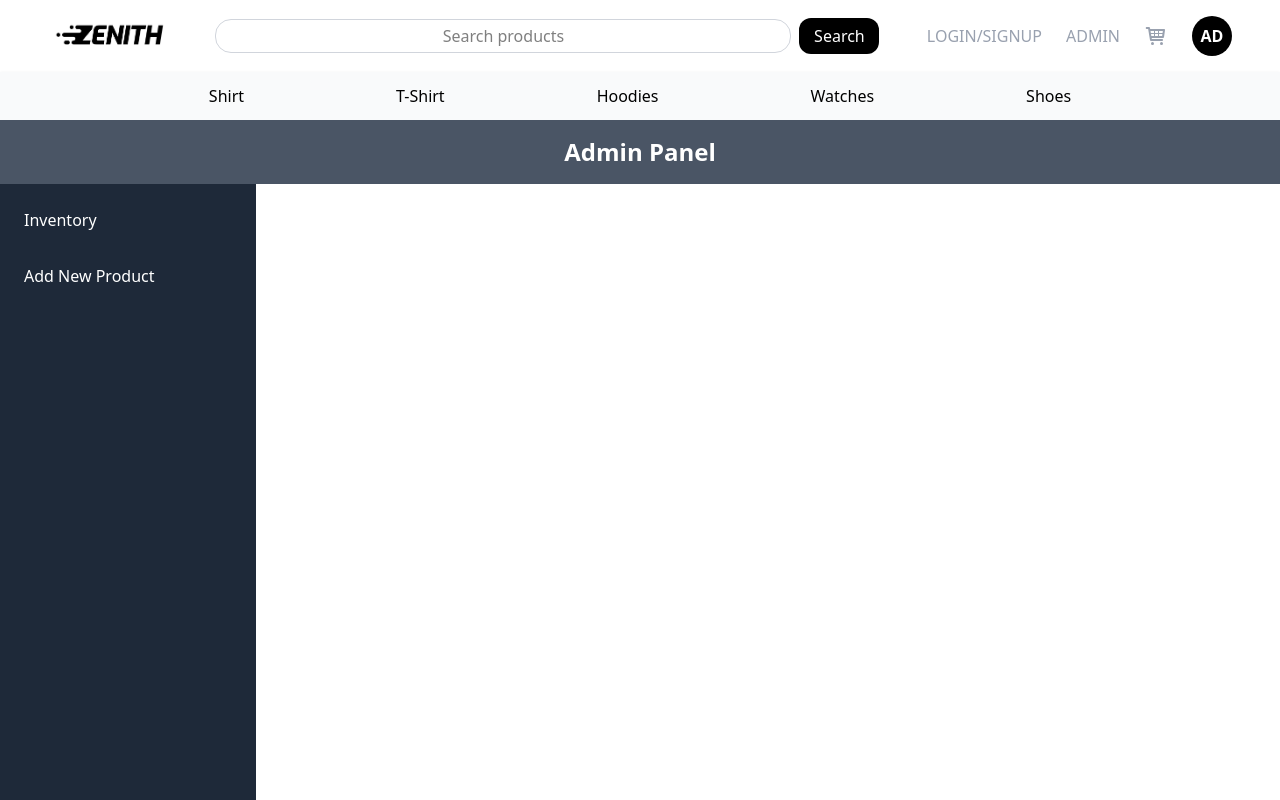
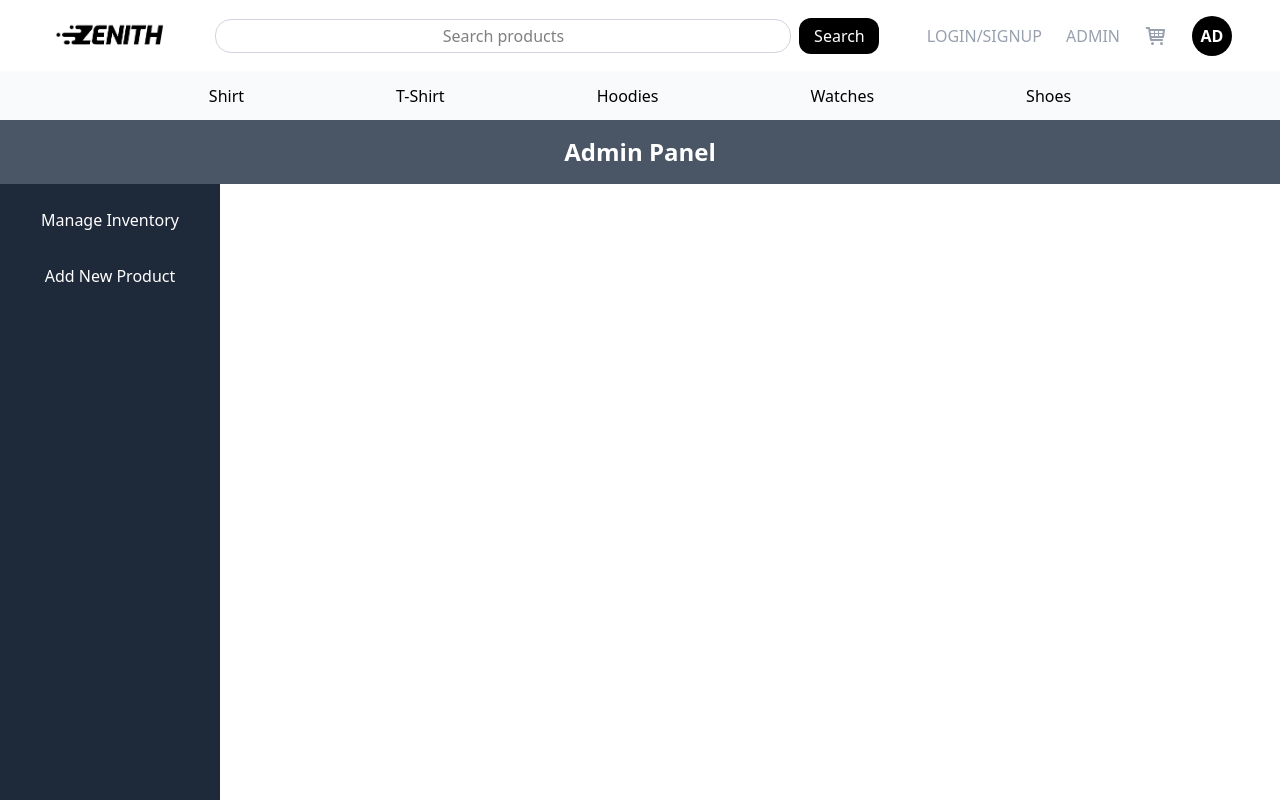
Before and after one commit to arpit2006-stack/PROJECTZENITH, a React (Vite) app in the folder frontend/: page /admin in a window 1280 px wide. Shown: the top 800 px of the page. Built offline with nearby package versions, Linux system fonts and the light colour scheme.

Commit message:
add some more features to admin pannel

```diff
--- a/frontend/src/components/admin.sidebar.jsx
+++ b/frontend/src/components/admin.sidebar.jsx
@@ -7,19 +7,16 @@ const sidebar = () =>{
 
 
     return(
-      <div className="bg-gray-800 text-white w-64 h-screen p-4">
+      <div className="bg-gray-800 text-white w-55 h-screen p-4">
       <nav>
         <ul className="space-y-4">
           <li>
-            <NavLink to="/admin/inventory" exact activeClassName="active" className="block p-2 hover:bg-gray-700 rounded">
-              Inventory
-            </NavLink>
+          <a href="/admin/inventory" className="block text-white text-center hover:bg-gray-700 py-2">Manage Inventory</a>
           </li>
           <li>
-            <NavLink to="/admin/addnewproduct" exact activeClassName="active" className="block p-2 hover:bg-gray-700 rounded">
-              Add New Product
-            </NavLink>
+          <a href="/admin/addnewproduct" className="block text-white text-center hover:bg-gray-700 py-2">Add New Product</a>
           </li>
+
         </ul>
       </nav>
     </div>
@@ -30,4 +27,6 @@ const sidebar = () =>{
 };
 
 
+
+
 export default sidebar;
--- a/frontend/src/pages/addnewproduct.jsx
+++ b/frontend/src/pages/addnewproduct.jsx
@@ -1,6 +1,6 @@
 import React from 'react'
 
-const About = () =>
+const AddnewProduct = () =>
 {
     return(
   <div>
@@ -11,4 +11,4 @@ const About = () =>
     );
 };
 
-export default About;
+export default AddnewProduct;
--- a/frontend/src/pages/inventory.jsx
+++ b/frontend/src/pages/inventory.jsx
@@ -1,6 +1,6 @@
 import React from 'react'
 
-const Home = () =>
+const Inventory = () =>
 {
     return(
   <div>
@@ -11,4 +11,4 @@ const Home = () =>
     );
 };
 
-export default Home;
+export default Inventory;
```
Also changed, not shown: frontend/src/pages/admin.jsx (+10 -7 lines).
